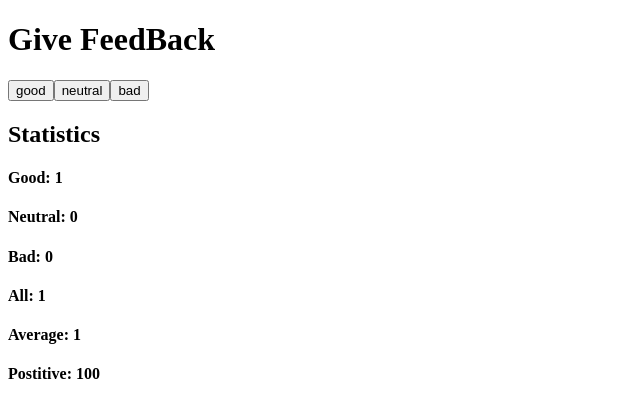
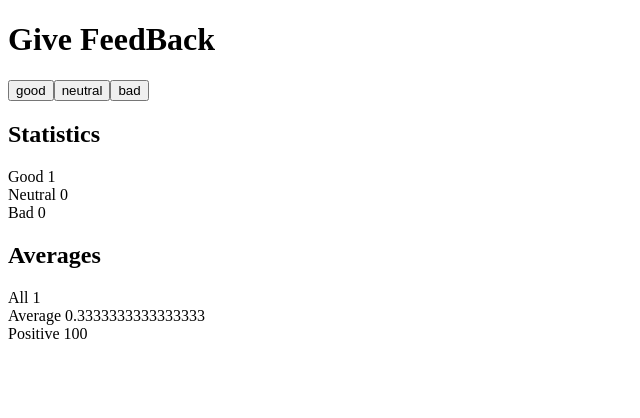
Before and after one commit to notjoshsaylor/fullstack_part1, a React (Create React App) app: page / in a window 1280 px wide. Both pictures are taken after a click on the button "good". Shown: the top 418 px of the page, without its empty margins (0-640 px from the left). Built offline with nearby package versions, Linux system fonts and the light colour scheme; the HTML template or start-up script is replaced by a standard one.

Commit message:
full stack open ex. 1.9 - 1.11

```diff
--- a/src/App.js
+++ b/src/App.js
@@ -1,11 +1,27 @@
 import {useState} from "react"
 
 const Button = ({onClick, body}) => <button onClick={onClick}>{body}</button>
+const All = ({all}) => <div>All {all}</div>
+const Average = ({average}) => <div>Average {average}</div>
+const Positive = ({positive}) => <div>Positive {positive}</div>
+
+const Averages = ({all, average, positive}) => (
+  <>
+    <h2>Averages</h2>
+    <div>
+      <All all={all} value={all} />
+      <Average average={average} />
+      <Positive positive={positive} />
+    </div>
+  </>
+)
+
+const Statistics = ({title, value}) => <div>{title} {value}</div>
 
 const Stats = ({good, bad, neutral}) => {
   const all = good + neutral + bad || 0
-  const average = (good + bad * -1) / all || 0
-  const positive = (all / good) * 100 || 0
+  const average = (good + bad + neutral) / 3 || 0
+  const positive = (good / all) * 100  || 0
 
   if (all === 0 ){
     return(
@@ -15,13 +31,11 @@ const Stats = ({good, bad, neutral}) => {
 
   return(
     <>
-       <h2>Statistics</h2>
-      <h4>Good: {good}</h4>
-      <h4>Neutral: {neutral}</h4>
-      <h4>Bad: {bad}</h4>
-      <h4>All: {all}</h4>
-      <h4>Average: {average}</h4>
-      <h4>Postitive: {positive}</h4>
+      <h2>Statistics</h2>
+      <Statistics value={good} title={"Good"} />
+      <Statistics value={neutral} title={"Neutral"} />
+      <Statistics value={bad} title={"Bad"} />
+      <Averages average={average} all={all} positive={positive}/>
     </>
   )
 }
```
